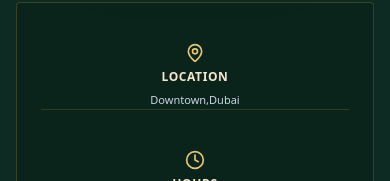
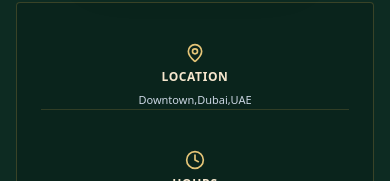
Before and after one commit to ausaf2228-jpg/velora, a Next.js app: page /contact in a window 390 px wide. Shown: the part 924-1105 px from the top of the page. Built offline with nearby package versions, Linux system fonts and the light colour scheme.

Commit message:
tourism ui and phone and email changed

```diff
--- a/app/contact/page.tsx
+++ b/app/contact/page.tsx
@@ -90,7 +90,7 @@ export default function ContactPage() {
           </div>
           <div className="flex items-center space-x-6 text-[11px]">
             <span className="flex items-center gap-1.5 text-slate-200 hidden md:flex">
-              <MapPin className="w-3.5 h-3.5 text-[#C8A34A]" /> Downtown,Dubai
+              <MapPin className="w-3.5 h-3.5 text-[#C8A34A]" /> Downtown,Dubai,UAE
             </span>
             <a
               href={`tel:+${WHATSAPP_NUMBER}`}
@@ -201,7 +201,7 @@ export default function ContactPage() {
               <MapPin className="w-5 h-5 text-[#E5C578] mx-auto" />
               <h4 className="text-xs uppercase tracking-wider text-[#F7E7CE] font-semibold">Location</h4>
               <p className="text-[11px] text-slate-300 font-light leading-relaxed">
-                Downtown,Dubai
+                Downtown,Dubai,UAE
               </p>
             </div>
             <div className="space-y-1.5 pt-4 md:pt-0">
--- a/app/marie/page.tsx
+++ b/app/marie/page.tsx
@@ -681,7 +681,7 @@ export default function LandingPage1() {
             <div className="space-y-1.5 pt-4 md:pt-0">
               <span className="text-xs uppercase tracking-wider text-[#F7E7CE] font-semibold block">Location</span>
               <p className="text-[11px] text-slate-300 font-light leading-relaxed">
-                Downtown,Dubai
+                Downtown,Dubai,UAE
               </p>
             </div>
             <div className="space-y-1.5 pt-4 md:pt-0">
--- a/app/real-estate/page.tsx
+++ b/app/real-estate/page.tsx
@@ -37,7 +37,7 @@ export default function RealEstatePage() {
           </div>
           <div className="flex items-center space-x-6 text-[11px]">
             <span className="flex items-center gap-1.5 text-slate-200">
-              <MapPin className="w-3.5 h-3.5 text-[#C8A34A]" />Downtown,Dubai
+              <MapPin className="w-3.5 h-3.5 text-[#C8A34A]" />Downtown,Dubai,UAE
             </span>
             <a
               href="tel:+971585844656"
@@ -270,7 +270,7 @@ export default function RealEstatePage() {
             </div>
             <div>
               <h4 className="text-[#F7E7CE] font-bold uppercase tracking-wider mb-3 text-[11px]">Office</h4>
-              <p className="font-light">Downtown,Dubai</p>
+              <p className="font-light">Downtown,Dubai,UAE</p>
             </div>
             <div>
               <h4 className="text-[#F7E7CE] font-bold uppercase tracking-wider mb-3 text-[11px]">Direct Contact</h4>
```
